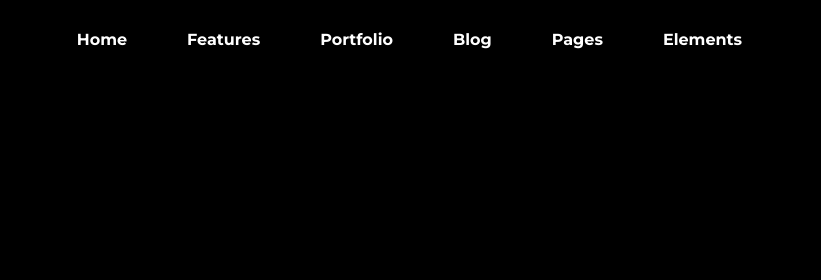
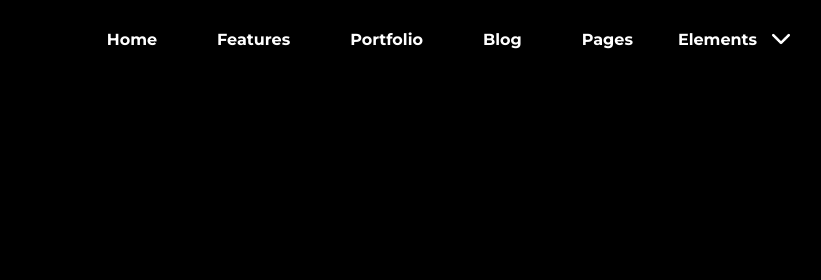
Before and after one commit to betti26/project2, a plain HTML site: page index.html in a window 1280 px wide. Shown: the top 280 px of the page, 308-1129 px from the left. Drawn offline with Linux system fonts and the light colour scheme.

Commit message:
2023.01.19.
dropdown

```diff
--- a/index.html
+++ b/index.html
@@ -21,7 +21,14 @@
                     <a href="#" target="_blank">Portfolio</a>
                     <a href="#" target="_blank">Blog</a>
                     <a href="#" target="_blank">Pages</a>
-                    <a href="#" target="_blank">Elements</a>
+                    <div class="dropdown">
+                        <button class="dropdown">Elements</button>
+                        <div class="dropdown-content">
+                            <a href="#" target="_blank">Element1</a>
+                            <a href="#" target="_blank">Element2</a>
+                            <a href="#" target="_blank">Element3</a>
+                        </div>
+                    </div>
                 </div>
             </div>
         </div>
--- a/style.css
+++ b/style.css
@@ -61,7 +61,6 @@ h1 {
     line-height: 65px;
     letter-spacing: 5px;
     text-align: center;
-
 }
 
 h2 {
@@ -74,7 +73,6 @@ h2 {
     line-height: 34px;
     letter-spacing: 10px;
     text-align: center;
-
 }
 
 .content {
@@ -106,3 +104,53 @@ h2 {
     text-align: center;
     margin-top: 25px;
 }
+
+/*dropdown*/
+
+.dropdown {
+    position: relative;
+}
+
+.dropdown-content a{
+    font-size: 12px;
+    padding: 10px 15px;
+}
+
+.dropdown-content {
+    position: absolute;
+    display: none;
+}
+
+.dropdown:hover .dropdown-content {
+    display: flex;
+    flex-direction: column;
+}
+
+.menu a:hover {
+    color: blueviolet;
+    font-size: 16px;
+}
+
+.menu button {
+    padding: 30px 15px;
+    font-family: 'Montserrat', sans-serif;
+    font-weight: bold;
+    font-size: 16px;
+    color: #fff;
+    text-decoration: none;
+    border: none;
+    background: none;
+    position: relative;
+}
+
+.menu button::after {
+    content: "";
+    background-image: url(/images/arrow.png);
+    background-size: 18px;
+    background-repeat: no-repeat;
+    position: absolute;
+    top: 38%;
+    left: 100%;
+    width: 20px;
+    height: 20px;
+}
```
Also changed, not shown: images/arrow.png (added).
